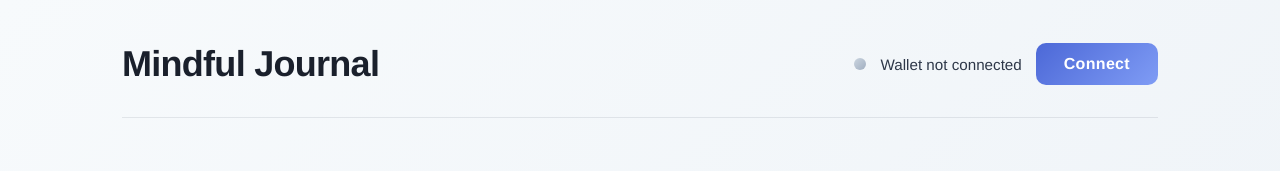
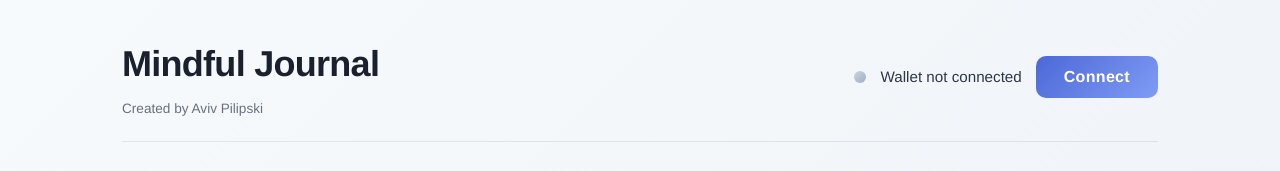
Before and after one commit to avivpilipski/MindfulJournal, a plain HTML site: page public/index.html in a window 1280 px wide. Shown: the top 171 px of the page. Drawn offline with Linux system fonts and the light colour scheme; no server answers.

Commit message:
added name

```diff
--- a/public/index.html
+++ b/public/index.html
@@ -51,6 +51,19 @@ header {
   margin-bottom: var(--spacing);
   padding-bottom: 20px;
   border-bottom: 1px solid rgba(45, 55, 72, 0.1);
+}
+.title-container {
+  display: flex;
+  flex-direction: column;
+  gap: 4px;
+}
+
+.created-by {
+  font-size: 0.85rem;
+  color: var(--primary);
+  font-weight: 500;
+  opacity: 0.7;
+  margin-top: -4px; /* Pulls it closer to the title */
 }
 
 h1 {
@@ -510,7 +523,10 @@ button:disabled::after {
   <body>
     <div class="container">
       <header>
-        <h1>Mindful Journal</h1>
+        <div class="title-container">
+          <h1>Mindful Journal</h1>
+          <p class="created-by">Created by Aviv Pilipski</p>
+        </div>
         <div class="wallet-status">
           <div class="status-indicator" id="connectionIndicator"></div>
           <span id="walletStatus">Wallet not connected</span>
```
Also changed, not shown: 1 other file.
